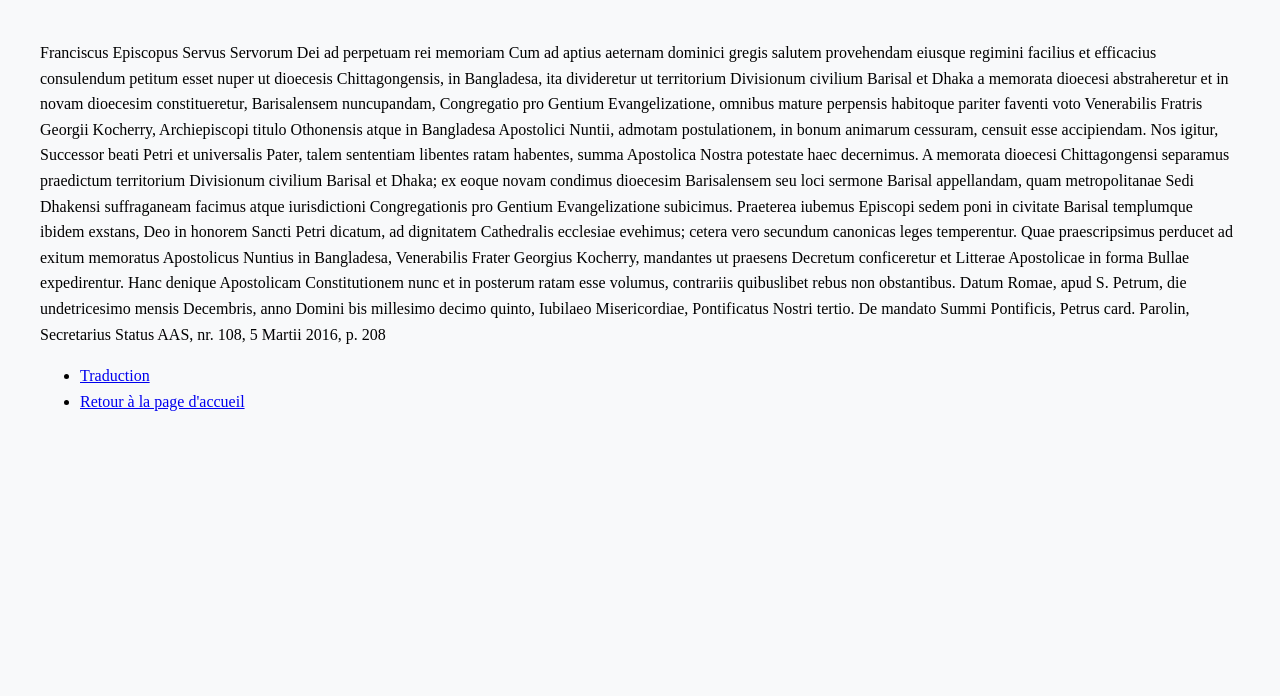
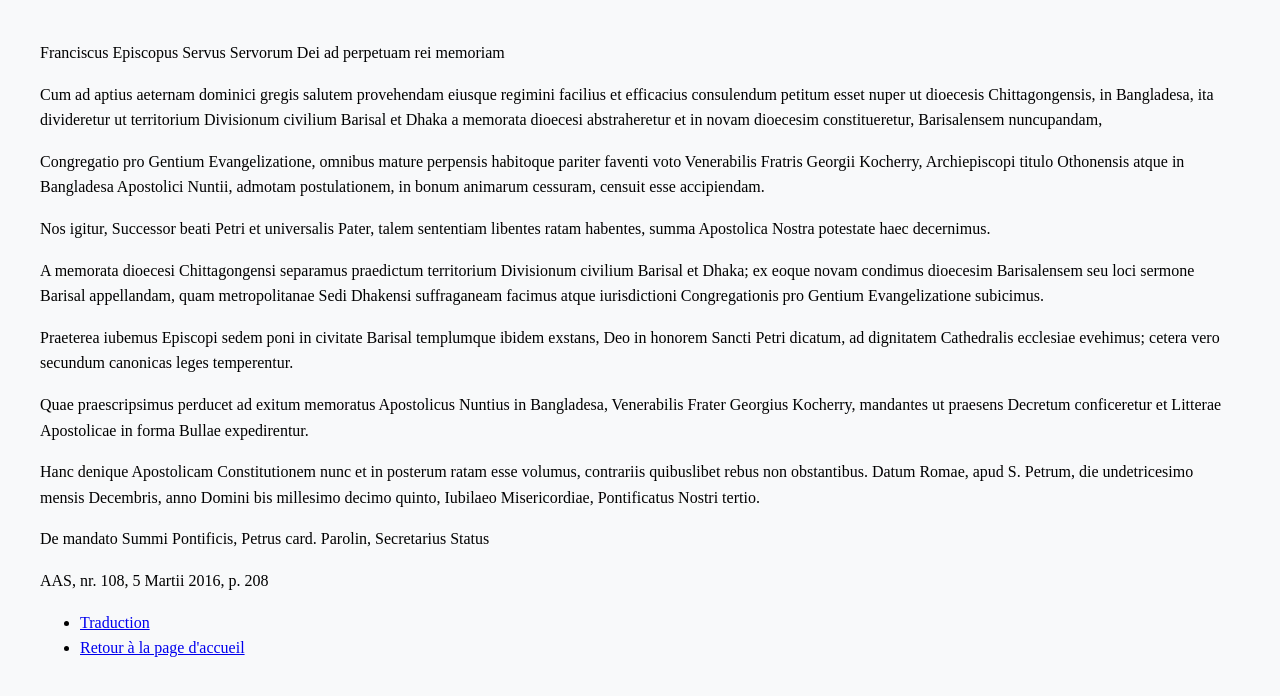
Before and after one commit to elibruyere/apostolic-constitution, a plain HTML site: page index.html in a window 1280 px wide. Drawn offline with Linux system fonts and the light colour scheme.

Commit message:
Update index.html

```diff
--- a/index.html
+++ b/index.html
@@ -16,31 +16,62 @@
 
 
 Franciscus Episcopus Servus Servorum Dei ad perpetuam rei memoriam
+    </p>
+
+<p>
 Cum ad aptius aeternam dominici gregis salutem provehendam eiusque regimini
 facilius et efficacius consulendum petitum esset nuper ut dioecesis Chittagongensis,
 in Bangladesa, ita divideretur ut territorium Divisionum civilium Barisal et Dhaka
 a memorata dioecesi abstraheretur et in novam dioecesim constitueretur,
-Barisalensem nuncupandam, Congregatio pro Gentium Evangelizatione, omnibus
+Barisalensem nuncupandam,
+    </p>
+
+<p>
+  Congregatio pro Gentium Evangelizatione, omnibus
 mature perpensis habitoque pariter faventi voto Venerabilis Fratris Georgii
 Kocherry, Archiepiscopi titulo Othonensis atque in Bangladesa Apostolici Nuntii,
 admotam postulationem, in bonum animarum cessuram, censuit esse accipiendam.
+    </p>
+
+<p>
 Nos igitur, Successor beati Petri et universalis Pater, talem sententiam libentes
-ratam habentes, summa Apostolica Nostra potestate haec decernimus. A memorata
+ratam habentes, summa Apostolica Nostra potestate haec decernimus.
+    </p>
+
+<p>
+  A memorata
 dioecesi Chittagongensi separamus praedictum territorium Divisionum civilium
 Barisal et Dhaka; ex eoque novam condimus dioecesim Barisalensem seu loci
 sermone Barisal appellandam, quam metropolitanae Sedi Dhakensi suffraganeam
 facimus atque iurisdictioni Congregationis pro Gentium Evangelizatione subicimus.
+    </p>
+
+<p>
 Praeterea iubemus Episcopi sedem poni in civitate Barisal templumque ibidem
 exstans, Deo in honorem Sancti Petri dicatum, ad dignitatem Cathedralis ecclesiae
-evehimus; cetera vero secundum canonicas leges temperentur. Quae praescripsimus
+evehimus; cetera vero secundum canonicas leges temperentur.
+    </p>
+
+<p>
+  Quae praescripsimus
 perducet ad exitum memoratus Apostolicus Nuntius in Bangladesa, Venerabilis
 Frater Georgius Kocherry, mandantes ut praesens Decretum conficeretur et
-Litterae Apostolicae in forma Bullae expedirentur. Hanc denique Apostolicam
+Litterae Apostolicae in forma Bullae expedirentur.
+    </p>
+
+<p>
+  Hanc denique Apostolicam
 Constitutionem nunc et in posterum ratam esse volumus, contrariis quibuslibet
 rebus non obstantibus. Datum Romae, apud S. Petrum, die undetricesimo mensis
 Decembris, anno Domini bis millesimo decimo quinto, Iubilaeo Misericordiae,
 Pontificatus Nostri tertio.
+    </p>
+
+<p>
 De mandato Summi Pontificis, Petrus card. Parolin, Secretarius Status
+    </p>
+
+<p>
 AAS, nr. 108, 5 Martii 2016, p. 208
 
   <ul>
```
